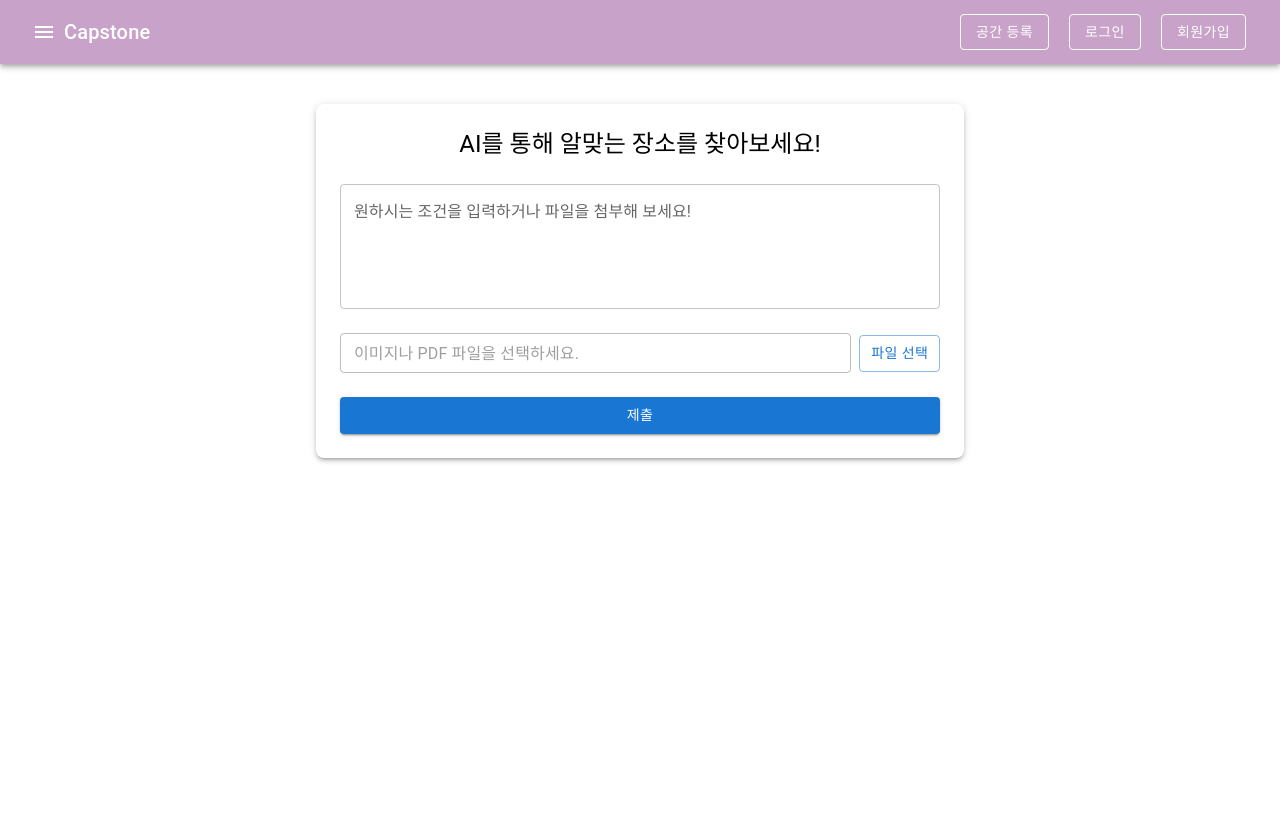
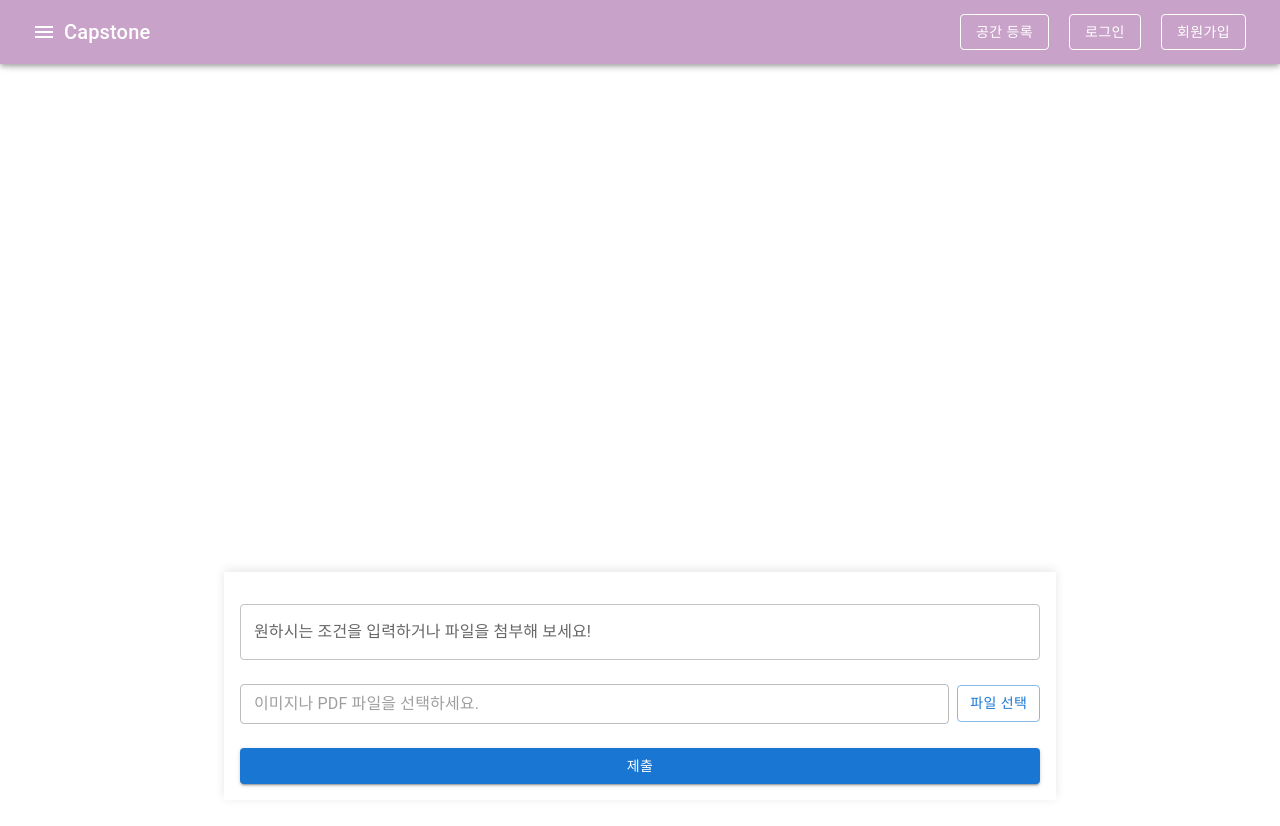
Before and after one commit to Capstone-2024-yh/Front-end, a React (Create React App) app in the folder frontend/: page /prompt in a window 1280 px wide. Shown: the top 826 px of the page. Before the commit the page ends 800 px from the top, so only its background shows below. Built offline with nearby package versions, Linux system fonts and the light colour scheme; the HTML template or start-up script is replaced by a standard one.

Commit message:
Adding new Prompt

```diff
--- a/frontend/src/App.js
+++ b/frontend/src/App.js
@@ -9,6 +9,7 @@ import Layout from './components/login/Layout';
 import KakaoMap from './components/map/KakaoMap';
 import MainPage from './components/main/MainPage';
 import Prompt from './components/main/Prompt';
+import CommonPrompt from './components/main/CommonPrompt';
 import LocationList from './components/main/LocationList';
 import RentalSpacePage from './components/search/RentalSpacePage';
 import SpaceRegistration from './components/search/SpaceRegisteration';
@@ -33,6 +34,7 @@ function App() {
             <Route path="main" element={<MainPage />} />
             <Route path="map" element={<KakaoMap />} />
             <Route path="prompt" element={<Prompt />} />
+            <Route path="common-prompt" element={<CommonPrompt />} />
             <Route path="location-list" element={<LocationList />} />
             <Route path="rental-space/:venueId" element={<RentalSpacePage />} />
             <Route path="space-registeration" element={<SpaceRegistration />} />
--- a/frontend/src/components/main/CommonPrompt.js
+++ b/frontend/src/components/main/CommonPrompt.js
@@ -18,14 +18,15 @@ function CommonPrompt() {
     try {
       // axios를 사용한 백엔드 API 호출
       const res = await axios.post('/gptCall/Call', {
-        question: prompt, // Question 객체에 맞게 key를 "question"으로 전송
+        question: commonPrompt, // Question 객체에 맞게 key를 "question"으로 전송
       });
 
       setResponse(`AI의 답변: ${res.data}`); // 백엔드에서 받은 응답 출력
     } catch (error) {
       // 오류가 발생하면 입력된 프롬프트를 그대로 출력
+      console.error("Error during API call:", error);
       setError(true);
-      setResponse(`AI의 답변(임시): ${prompt}`);
+      setResponse(`AI의 답변(임시): ${commonPrompt}`);
     } finally {
       setIsLoading(false); // 로딩 종료
     }
--- a/frontend/src/components/main/MainPage.js
+++ b/frontend/src/components/main/MainPage.js
@@ -5,7 +5,7 @@ import { Box, Button } from '@mui/material';
 import { logoutSuccess } from '../../store/authSlice';
 import StyledButton from '../../styles/StyledButton';
 import KakaoMap from '../map/KakaoMap';
-import Prompt from './Prompt';
+import CommonPrompt from './CommonPrompt';
 import SearchBar from '../panel/SearchBar';
 // import axios from '../../axiosConfig';
 
@@ -15,6 +15,8 @@ const MainPage = () => {
   const dispatch = useDispatch();
   const navigate = useNavigate();
   const [popularTags, setPopularTags] = useState([]);
+
+  console.log(user);
 
   useEffect(() => {
     const fetchPopularTags = async () => {
@@ -72,7 +74,7 @@ const MainPage = () => {
           </p>
         </>
       )}
-      <Prompt/>
+      <CommonPrompt/>
 
       {/* 인기 태그 표시 */}
       <h2 style={{ textAlign: 'center' }}>인기 태그들을 확인해보세요!</h2>
--- a/frontend/src/components/main/Prompt.js
+++ b/frontend/src/components/main/Prompt.js
@@ -4,7 +4,7 @@ import axios from 'axios';
 
 function Prompt() {
   const [prompt, setPrompt] = useState('');
-  const [response, setResponse] = useState('');
+  const [response, setResponse] = useState(null);
   const [error, setError] = useState(null);
   const [isLoading, setIsLoading] = useState(false);
   const [file, setFile] = useState(null);
@@ -27,10 +27,35 @@ function Prompt() {
         },
       });
 
-      setResponse(`AI의 답변: ${res.data}`);
+      setResponse(res.data);
     } catch (error) {
       setError(true);
-      setResponse(`AI의 답변(임시): ${prompt}`);
+      setResponse({
+        places: [
+          { title: '임시 장소 1', features: '특징 1', considerations: '주의사항 1', recommendedUsage: '추천 용도 1' },
+          { title: '임시 장소 2', features: '특징 2', considerations: '주의사항 2', recommendedUsage: '추천 용도 2' },
+          { title: '임시 장소 3', features: '특징 3', considerations: '주의사항 3', recommendedUsage: '추천 용도 3' },
+        ],
+        feedback: '임시 피드백: 프롬프트와 관련된 피드백입니다.',
+        detailedPlaces: [
+          {
+            imageUrl: '/path/to/temporary-image1.jpg',
+            location: '임시 위치 1',
+            address: '임시 주소 1',
+            price: '임시 가격 1',
+            simpleDescription: '간단한 설명 1',
+            precautions: '주의사항 1',
+          },
+          {
+            imageUrl: '/path/to/temporary-image2.jpg',
+            location: '임시 위치 2',
+            address: '임시 주소 2',
+            price: '임시 가격 2',
+            simpleDescription: '간단한 설명 2',
+            precautions: '주의사항 2',
+          },
+        ],
+      });
     } finally {
       setIsLoading(false);
     }
@@ -41,15 +66,63 @@ function Prompt() {
   };
 
   return (
-    <Box sx={{ maxWidth: 600, mx: 'auto', mt: 5, p: 3, boxShadow: 3, borderRadius: 2 }}>
-      <Typography variant="h5" component="h1" gutterBottom align="center">
-        AI를 통해 알맞는 장소를 찾아보세요!
-      </Typography>
-      <form onSubmit={handleSubmit}>
+    <Box sx={{ display: 'flex', flexDirection: 'column', alignItems: 'center', height: '100vh', overflowY: 'auto' }}>
+      {/* AI 응답 출력 부분 */}
+      <Box sx={{ width: '90%', maxWidth: 800, flex: 1, mb: '100px', overflowY: 'auto', paddingTop: 4 }}>
+        {isLoading && (
+          <Box sx={{ display: 'flex', justifyContent: 'center', mt: 2 }}>
+            <CircularProgress />
+          </Box>
+        )}
+
+        {response && (
+          <Box sx={{ width: '100%', mt: 4 }}>
+            {/* 1. 추천 장소 리스트 */}
+            <Box sx={{ p: 2, mb: 3, border: '1px solid #ccc', borderRadius: 2 }}>
+              <Typography variant="h6">추천 장소</Typography>
+              {response.places?.map((place, index) => (
+                <Box key={index} sx={{ mb: 2 }}>
+                  <Typography><strong>제목:</strong> {place.title}</Typography>
+                  <Typography><strong>특징:</strong> {place.features}</Typography>
+                  <Typography><strong>신경 써야 할 사항:</strong> {place.considerations}</Typography>
+                  <Typography><strong>추천 용도:</strong> {place.recommendedUsage}</Typography>
+                </Box>
+              ))}
+            </Box>
+
+            {/* 2. 프롬프트에 따른 피드백 */}
+            <Box sx={{ p: 2, mb: 3, border: '1px solid #ccc', borderRadius: 2 }}>
+              <Typography variant="h6">피드백</Typography>
+              <Typography>{response.feedback}</Typography>
+            </Box>
+
+            {/* 3. 세부 장소 소개 */}
+            <Box sx={{ p: 2, border: '1px solid #ccc', borderRadius: 2 }}>
+              <Typography variant="h6">장소 세부 정보</Typography>
+              {response.detailedPlaces?.map((place, index) => (
+                <Box key={index} sx={{ display: 'flex', mb: 3, border: '1px solid #eee', borderRadius: 2, p: 2 }}>
+                  <img src={place.imageUrl} alt={place.title} style={{ width: '150px', height: '100px', marginRight: '20px' }} />
+                  <Box>
+                    <Typography><strong>위치:</strong> {place.location}</Typography>
+                    <Typography><strong>주소:</strong> {place.address}</Typography>
+                    <Typography><strong>가격:</strong> {place.price}</Typography>
+                    <Typography><strong>간단한 설명:</strong> {place.simpleDescription}</Typography>
+                    <Typography><strong>주의사항:</strong> {place.precautions}</Typography>
+                  </Box>
+                </Box>
+              ))}
+            </Box>
+          </Box>
+        )}
+      </Box>
+
+      {/* 프롬프트 입력 부분 */}
+      <Box sx={{ position: 'fixed', bottom: 0, width: '100%', maxWidth: 800, backgroundColor: 'white', zIndex: 1, boxShadow: '0px -2px 10px rgba(0, 0, 0, 0.1)', padding: 2 }}>
+        <form onSubmit={handleSubmit} style={{ width: '100%' }}>
           <TextField
             label="원하시는 조건을 입력하거나 파일을 첨부해 보세요!"
             multiline
-          rows={4}
+            rows={1}
             fullWidth
             margin="normal"
             value={prompt}
@@ -75,25 +148,7 @@ function Prompt() {
             제출
           </Button>
         </form>
-
-      {isLoading && (
-        <Box sx={{ display: 'flex', justifyContent: 'center', mt: 2 }}>
-          <CircularProgress />
       </Box>
-      )}
-
-      {response && (
-        <Box sx={{ mt: 4, p: 2, border: '1px solid #ccc', borderRadius: 2 }}>
-          <Typography variant="h6">답변</Typography>
-          <Typography>{response}</Typography>
-        </Box>
-      )}
-
-      {error && (
-        <Box sx={{ mt: 2, p: 2, border: '1px solid red', borderRadius: 2 }}>
-          <Typography color="error">백엔드와의 연결에 문제가 발생했습니다. 입력하신 내용을 임시로 보여드립니다.</Typography>
-        </Box>
-      )}
     </Box>
   );
 }
--- a/frontend/src/store/authSlice.js
+++ b/frontend/src/store/authSlice.js
@@ -1,6 +1,8 @@
 import { createSlice } from '@reduxjs/toolkit';
 
-const initialState = {
+const savedAuth = JSON.parse(localStorage.getItem('auth'));
+
+const initialState = savedAuth || {
   isAuthenticated: false,
   user: null,
 };
```
Lines whose indentation alone changed are shown as unchanged.
